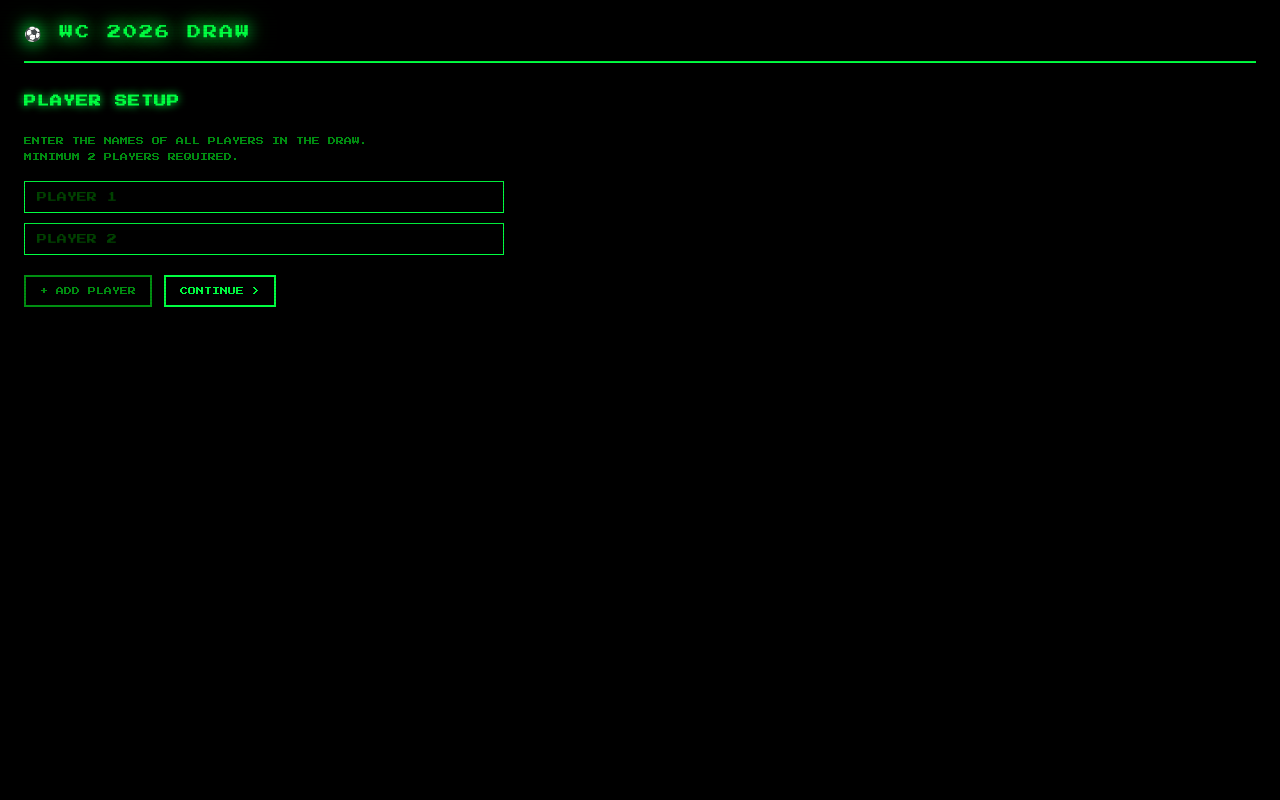
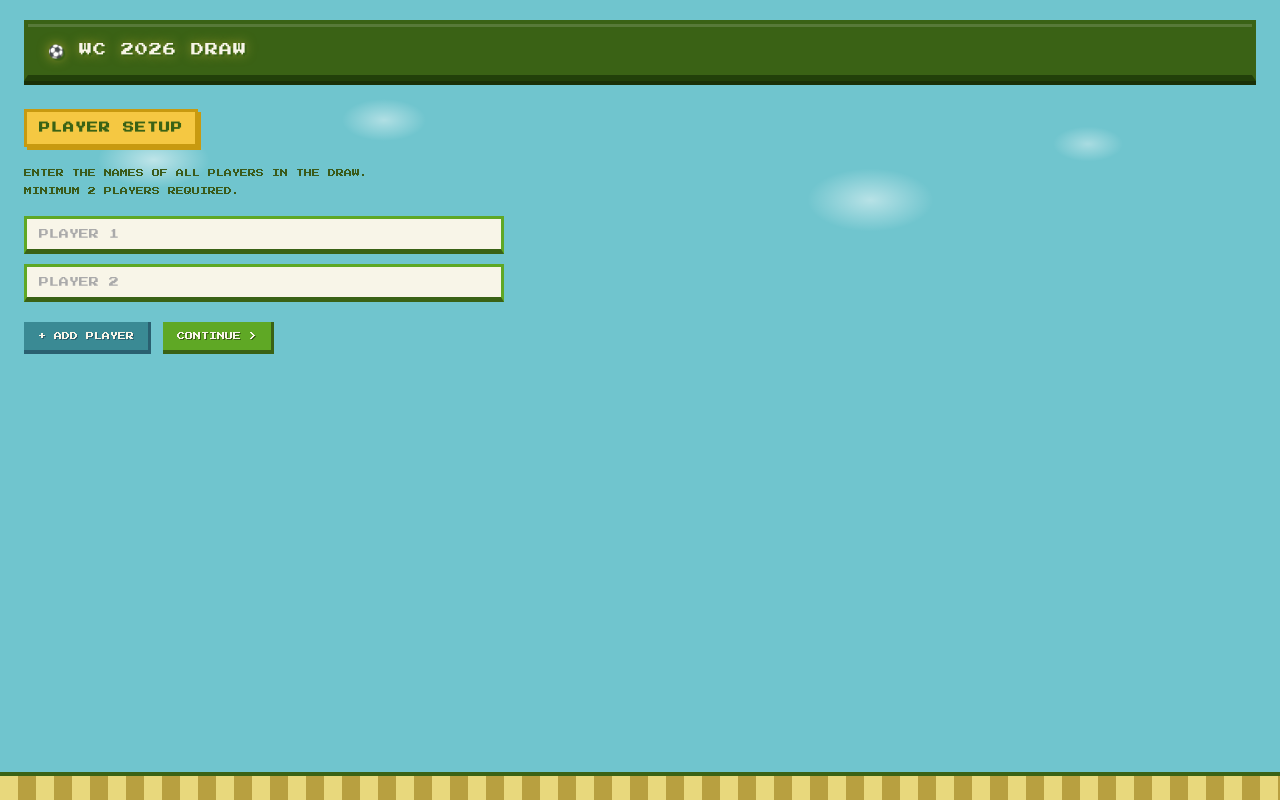
Before and after one commit to lc2232/world_cup_draw, a Flask app: page /setup in a window 1280 px wide. Run offline with Flask 3, Linux system fonts and the light colour scheme.

Commit message:
Apply Flappy Bird visual theme to frontend
Sky-blue background with cloud gradients, green pipe-styled borders and
caps on cards/headers, bird-yellow score badges, pixel-push button
shadows, and animated flap on the site title. Player colours updated
to readable darks for the light background. Ground strip added via
fixed ::after on body.

Co-Authored-By: Claude Sonnet 4.6 <noreply@anthropic.com>

```diff
--- a/app.py
+++ b/app.py
@@ -20,7 +20,7 @@ WC_SEASON = '2026'
 REFRESH_COOLDOWN = timedelta(minutes=5)
 TOURNAMENT_START = 'JUN 11 2026'
 
-PLAYER_COLORS = ['#00ff41', '#00ccff', '#ffff00', '#ff6600', '#ff0066', '#cc00ff', '#00ff99', '#ff9900']
+PLAYER_COLORS = ['#c04010', '#3a6215', '#8040c0', '#1060a0', '#a06000', '#b03060', '#107050', '#804010']
 
 ROUND_ORDER = ['LAST_32', 'LAST_16', 'QUARTER_FINALS', 'SEMI_FINALS', 'FINAL', '3RD_PLACE']
 ROUND_DISPLAY = {
--- a/static/style.css
+++ b/static/style.css
@@ -1,4 +1,22 @@
 @import url('https://fonts.googleapis.com/css2?family=Press+Start+2P&display=swap');
+
+:root {
+  --sky:        #70c5ce;
+  --sky-mid:    #5ab0b9;
+  --sky-dark:   #3a8a94;
+  --pipe:       #5fa825;
+  --pipe-dark:  #3a6215;
+  --pipe-light: #8dd43b;
+  --bird:       #f5c842;
+  --bird-dark:  #c89a10;
+  --ground:     #e8d87c;
+  --ground-dk:  #b8a040;
+  --text:       #0e1e04;
+  --text-dim:   #3a5a1a;
+  --white:      #f8f5e8;
+  --danger:     #cc2222;
+  --danger-dk:  #991a1a;
+}
 
 *, *::before, *::after {
   box-sizing: border-box;
@@ -7,34 +25,45 @@
 }
 
 body {
-  background: #000;
-  color: #00ff41;
+  background: var(--sky);
+  /* subtle pixel-cloud dither */
+  background-image:
+    radial-gradient(ellipse 80px 40px at 12% 20%, rgba(255,255,255,0.55) 0%, transparent 70%),
+    radial-gradient(ellipse 60px 30px at 30% 15%, rgba(255,255,255,0.45) 0%, transparent 70%),
+    radial-gradient(ellipse 90px 45px at 68% 25%, rgba(255,255,255,0.5) 0%, transparent 70%),
+    radial-gradient(ellipse 50px 25px at 85% 18%, rgba(255,255,255,0.4) 0%, transparent 70%);
+  background-attachment: fixed;
+  color: var(--text);
   font-family: 'Press Start 2P', monospace;
   font-size: 10px;
   line-height: 1.8;
   min-height: 100vh;
 }
 
-/* Scanlines */
+/* Ground strip at the bottom */
 body::after {
   content: '';
   position: fixed;
-  inset: 0;
+  bottom: 0;
+  left: 0;
+  right: 0;
+  height: 28px;
   background: repeating-linear-gradient(
-    0deg,
-    rgba(0, 0, 0, 0.08) 0px,
-    rgba(0, 0, 0, 0.08) 1px,
-    transparent 1px,
-    transparent 3px
+    90deg,
+    var(--ground)    0px,
+    var(--ground)    18px,
+    var(--ground-dk) 18px,
+    var(--ground-dk) 36px
   );
+  border-top: 4px solid var(--pipe-dark);
+  z-index: 100;
   pointer-events: none;
-  z-index: 9999;
 }
 
 .container {
   max-width: 1280px;
   margin: 0 auto;
-  padding: 20px 24px;
+  padding: 20px 24px 56px; /* bottom pad clears ground strip */
 }
 
 /* ─── Header ─────────────────────────────────────────── */
@@ -42,17 +71,22 @@ header {
   display: flex;
   justify-content: space-between;
   align-items: center;
-  border-bottom: 2px solid #00ff41;
-  padding-bottom: 16px;
+  background: var(--pipe-dark);
+  border: 4px solid var(--pipe-dark);
+  border-bottom: 6px solid #22400a;
+  padding: 14px 20px;
   margin-bottom: 28px;
   gap: 16px;
   flex-wrap: wrap;
+  /* pipe cap top */
+  box-shadow: inset 0 3px 0 rgba(255,255,255,0.15), 0 4px 0 #1a3008;
 }
 
 .site-title {
-  font-size: 14px;
-  text-shadow: 0 0 12px #00ff41, 0 0 24px #00ff41;
-  letter-spacing: 2px;
+  font-size: 13px;
+  color: var(--white);
+  text-shadow: 2px 2px 0 var(--pipe-dark), 0 0 12px rgba(245,200,66,0.6);
+  letter-spacing: 1px;
 }
 
 nav {
@@ -61,92 +95,124 @@ nav {
   flex-wrap: wrap;
 }
 
+/* ─── Pipe-cap decorator (used on major section headers) ── */
+.pipe-cap {
+  display: block;
+  height: 10px;
+  background: var(--pipe);
+  border: 3px solid var(--pipe-dark);
+  margin: -3px -3px 8px;
+  box-shadow: inset 0 2px 0 var(--pipe-light);
+}
+
 /* ─── Buttons ─────────────────────────────────────────── */
 .btn {
-  background: #000;
-  color: #00ff41;
-  border: 2px solid #00ff41;
+  background: var(--pipe);
+  color: var(--white);
+  border: none;
+  border-bottom: 4px solid var(--pipe-dark);
+  border-right: 3px solid var(--pipe-dark);
   padding: 10px 14px;
   font-family: 'Press Start 2P', monospace;
   font-size: 8px;
   cursor: pointer;
   text-decoration: none;
   display: inline-block;
-  transition: background 0.05s, color 0.05s;
+  transition: transform 0.05s, border-bottom-width 0.05s;
   white-space: nowrap;
+  text-shadow: 1px 1px 0 var(--pipe-dark);
 }
 
 .btn:hover, .btn:focus {
-  background: #00ff41;
-  color: #000;
+  background: var(--pipe-light);
+  color: var(--text);
+  text-shadow: none;
   outline: none;
 }
 
 .btn:active {
-  transform: translateY(1px);
+  transform: translateY(2px);
+  border-bottom-width: 2px;
 }
 
 .btn-danger {
-  border-color: #ff2244;
-  color: #ff2244;
+  background: var(--danger);
+  border-bottom-color: var(--danger-dk);
+  border-right-color: var(--danger-dk);
+  color: var(--white);
+  text-shadow: 1px 1px 0 var(--danger-dk);
 }
 
 .btn-danger:hover {
-  background: #ff2244;
-  color: #000;
+  background: #e03333;
+  color: var(--white);
+  text-shadow: 1px 1px 0 var(--danger-dk);
 }
 
 .btn-secondary {
-  border-color: #008f11;
-  color: #008f11;
+  background: var(--sky-dark);
+  border-bottom-color: #2a6070;
+  border-right-color: #2a6070;
+  color: var(--white);
+  text-shadow: 1px 1px 0 #2a6070;
 }
 
 .btn-secondary:hover {
-  background: #008f11;
-  color: #000;
+  background: var(--sky-mid);
+  color: var(--white);
 }
 
-/* ─── Pixel box ───────────────────────────────────────── */
+/* ─── Pixel box (pipe body) ───────────────────────────── */
 .pixel-box {
-  border: 2px solid #00ff41;
+  background: var(--white);
+  border: 4px solid var(--pipe-dark);
   padding: 20px;
-  box-shadow: 0 0 8px rgba(0, 255, 65, 0.2), inset 0 0 4px rgba(0, 255, 65, 0.05);
+  box-shadow: 4px 4px 0 var(--pipe-dark);
 }
 
 .pixel-box-dim {
-  border: 2px solid #008f11;
+  background: rgba(255,255,255,0.6);
+  border: 3px solid var(--pipe);
   padding: 20px;
 }
 
 /* ─── Typography ──────────────────────────────────────── */
 h2.section-title {
-  font-size: 12px;
-  color: #00ff41;
-  text-shadow: 0 0 8px #00ff41;
-  margin-bottom: 20px;
+  font-size: 11px;
+  color: var(--pipe-dark);
+  margin-bottom: 18px;
   letter-spacing: 1px;
+  /* bird-medal style */
+  display: inline-block;
+  background: var(--bird);
+  border: 3px solid var(--bird-dark);
+  padding: 6px 12px;
+  box-shadow: 3px 3px 0 var(--bird-dark);
 }
 
 h3.sub-title {
-  font-size: 9px;
-  color: #008f11;
-  margin-bottom: 12px;
-  margin-top: 20px;
+  font-size: 8px;
+  color: var(--pipe-dark);
+  margin-bottom: 10px;
+  margin-top: 18px;
+  text-transform: uppercase;
 }
 
 .hint {
   font-size: 8px;
-  color: #008f11;
+  color: var(--text-dim);
   margin-bottom: 16px;
-  line-height: 2;
+  line-height: 2.2;
 }
 
 .error-msg {
-  color: #ff2244;
+  color: var(--danger);
   font-size: 8px;
   margin-bottom: 16px;
-  padding: 10px;
-  border: 1px solid #ff2244;
+  padding: 10px 14px;
+  background: #ffe8e8;
+  border: 2px solid var(--danger);
+  box-shadow: 3px 3px 0 var(--danger-dk);
 }
 
 /* ─── Forms ───────────────────────────────────────────── */
@@ -155,9 +221,10 @@ h3.sub-title {
 }
 
 input[type="text"] {
-  background: #000;
-  color: #00ff41;
-  border: 1px solid #00ff41;
+  background: var(--white);
+  color: var(--text);
+  border: 3px solid var(--pipe);
+  border-bottom: 5px solid var(--pipe-dark);
   padding: 10px 12px;
   font-family: 'Press Start 2P', monospace;
   font-size: 10px;
@@ -166,18 +233,20 @@ input[type="text"] {
 }
 
 input[type="text"]:focus {
-  border-color: #00ff41;
-  box-shadow: 0 0 6px rgba(0, 255, 65, 0.4);
+  border-color: var(--bird-dark);
+  border-bottom-color: var(--bird-dark);
+  box-shadow: 3px 3px 0 var(--bird-dark);
 }
 
 input[type="text"]::placeholder {
-  color: #004400;
+  color: #aaa;
 }
 
 select {
-  background: #000;
-  color: #00ff41;
-  border: 1px solid #008f11;
+  background: var(--white);
+  color: var(--text);
+  border: 2px solid var(--pipe);
+  border-bottom: 4px solid var(--pipe-dark);
   padding: 6px 8px;
   font-family: 'Press Start 2P', monospace;
   font-size: 8px;
@@ -550,18 +631,18 @@ details[open] summary.group-summary::before {
 /* ─── Animations ──────────────────────────────────────── */
 @keyframes blink {
   0%, 100% { opacity: 1; }
-  50% { opacity: 0; }
+  50%       { opacity: 0; }
 }
 
-.blink {
-  animation: blink 1s step-end infinite;
+.blink { animation: blink 1s step-end infinite; }
+
+/* Bird-flap bounce for the site title */
+@keyframes flap {
+  0%   { transform: translateY(0); }
+  30%  { transform: translateY(-5px); }
+  60%  { transform: translateY(0); }
+  80%  { transform: translateY(-2px); }
+  100% { transform: translateY(0); }
 }
 
-@keyframes glow-pulse {
-  0%, 100% { text-shadow: 0 0 8px #00ff41; }
-  50% { text-shadow: 0 0 20px #00ff41, 0 0 40px #00ff41; }
-}
-
-.glow {
-  animation: glow-pulse 2s ease-in-out infinite;
-}
+.glow { animation: flap 1.8s ease-in-out infinite; display: inline-block; }
```
Also changed, not shown: other parts of static/style.css (+132 -120 lines), static/app.js (+5 -5 lines).
